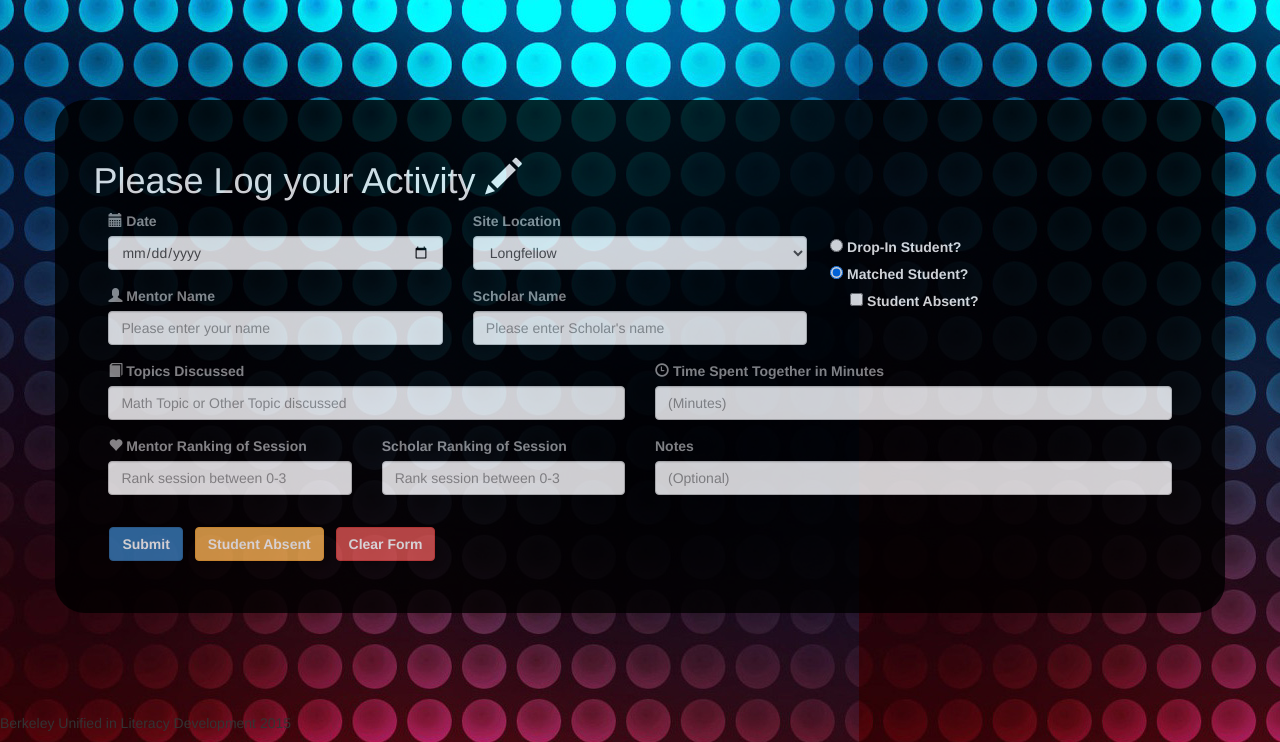
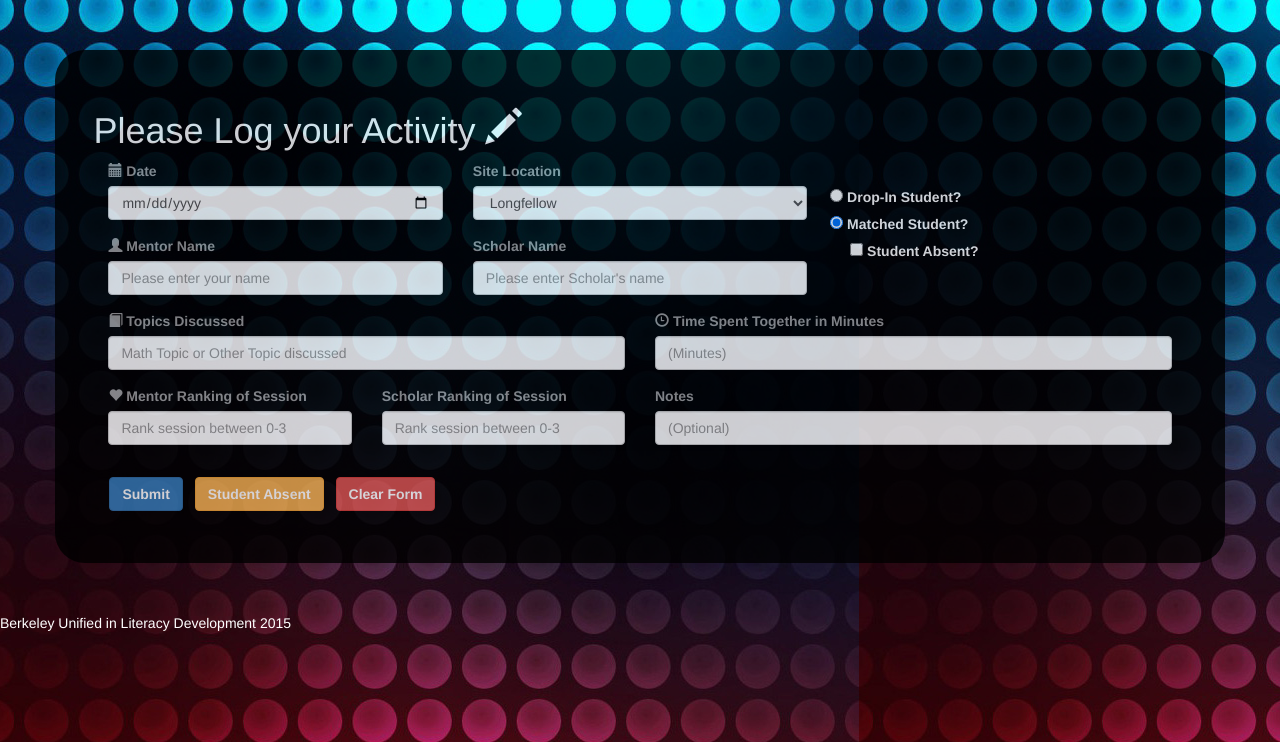
Before and after one commit to ssstrieu/BuildVolunteerLog, a Flask app: page / in a window 1280 px wide. Shown: the part 58-800 px from the top of the page. Run offline with Flask 2, Linux system fonts and the light colour scheme; parts of the project's set-up code (start-up, migrations or seed data) failed here and were passed over; some libraries are stand-ins or nearby versions.

Commit message:
footer style

```diff
--- a/app.py
+++ b/app.py
@@ -2,7 +2,7 @@ import requests, gspread, os
 from flask import Flask, request, redirect, render_template
 from flask_httpauth import HTTPBasicAuth
 from sheet import *
-from users import *
+from secrets import *
 
 app = Flask(__name__)
 app.secret_key = secret
--- a/static/css/style.css
+++ b/static/css/style.css
@@ -6,7 +6,7 @@ body{
 }
 
 .main{
-	margin:100px auto;
+	margin:50px auto;
 	background-color: #000;
 	padding: 3%;
 	opacity: .8;
@@ -79,3 +79,8 @@ color: #fff;
 	margin: 8px 8px 0 0;
 
 }
+
+footer{
+	color:#fff;
+
+}
--- a/templates/index.html
+++ b/templates/index.html
@@ -43,12 +43,15 @@
         <h4 class="modal-title" id="myModalLabel">Help with BUILD Session Tracker</h4>
       </div>
       <div class="modal-body">
+      <h4>Welcome </h4>
+      <p> Please log the details of your mentoring session, filling out all required fields. If you have submitted incorrect information, please submit the form again with teh correct data and email Melissa to delete the wrong entry.
+      </p>
       <h4>Student Absent Button </h4>
       <p> This button fills out the second half of the form for you. You still need to fill out the names, date and location. Press 'Submit' to send the form information.
       </p>
       <br/>
       <h4>Report Issues </h4>
-      <p>For any issues with the form, contact Melissa at <a href='mailto://melissa.fabros@gmail.com'><em>melissa.fabros@gmail.com</a></em>. <br /> Please include any error messages or screenshots.</p>
+      <p>For any issues with the form for data correction, please contact Melissa at <a href='mailto://melissa.fabros@gmail.com'><em>melissa.fabros@gmail.com</a></em>. <br /> Please include any error messages or screenshots.</p>
       </div>
       <div class="modal-footer">
         <button type="button" class="btn btn-default" data-dismiss="modal">Close</button>
```
